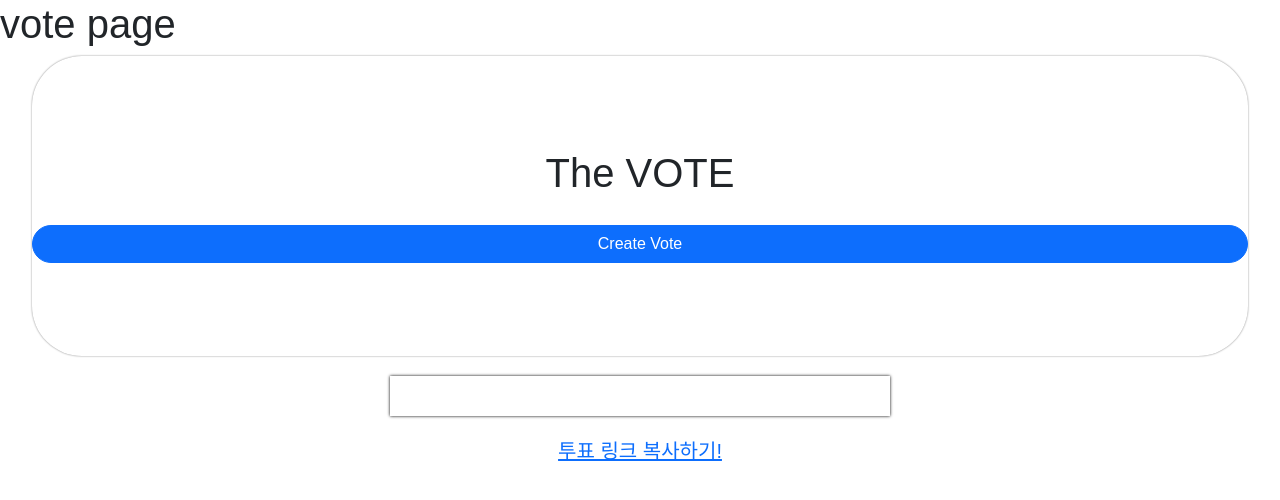
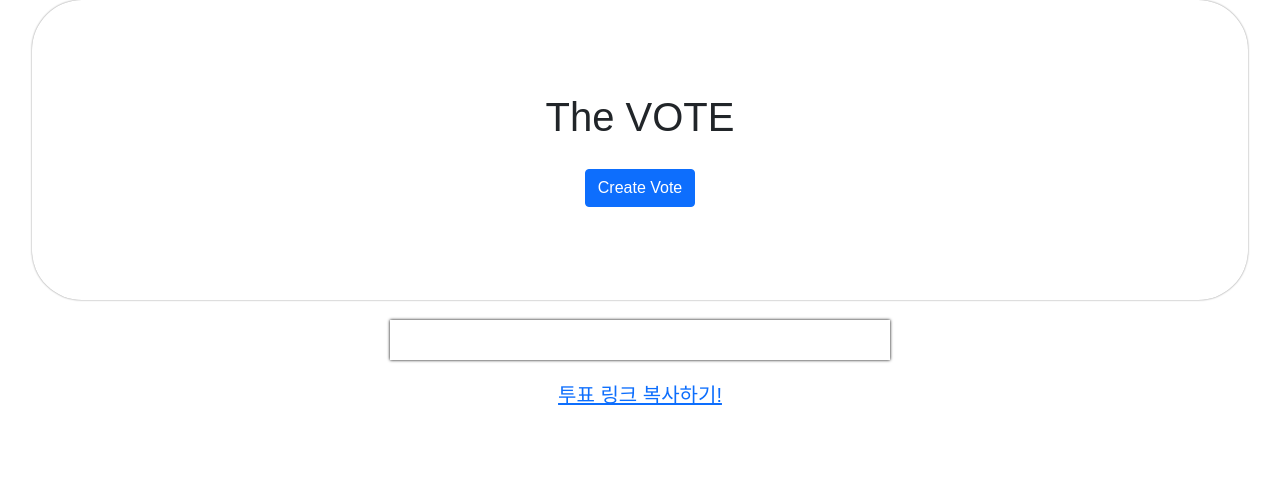
Before and after one commit to the1224/sparton, a Flask app: page /vote in a window 1280 px wide. Shown: the top 500 px of the page. Run offline with Flask 2, Linux system fonts and the light colour scheme.

Commit message:
Style : vote쪽 스타일 변경

```diff
--- a/templates/vote.html
+++ b/templates/vote.html
@@ -84,7 +84,7 @@
         !important;
         }
 
-        .btn-primary {
+        #post_vote_btn {
             width: 100%;
             border-radius: 20px;
         }
@@ -120,7 +120,12 @@
         }
 
         function get_vote_data() {
-            let idGive = {{ id }};
+            let idGive = {
+            {
+                id
+            }
+        }
+            ;
 
             $.ajax({
                 type: "GET",
@@ -152,7 +157,7 @@
                                             `
                         }
                     }
-                    tmp_html += `<button type="button" class="btn btn-primary" onclick="post_vote()">투표!</button>`
+                    tmp_html += `<button type="button" id="post_vote_btn" class="btn btn-primary" onclick="post_vote()">투표!</button>`
                     $('.mypost').empty();
                     $('.mypost').append(tmp_html);
                 }
@@ -161,7 +166,12 @@
 
         function post_vote() {
             let vote_radio_value = $('input:radio[name=vote_radio]:checked').val();
-            let vote_id = {{ id }};
+            let vote_id = {
+            {
+                id
+            }
+        }
+            ;
             $.ajax({
                 type: 'PUT',
                 url: '/api/vote',
@@ -184,7 +194,6 @@
     </script>
 </head>
 <body>
-<h1>vote page</h1>
 <header>{% include 'header.html' %}</header>
 <div class="mypost">
 
```
